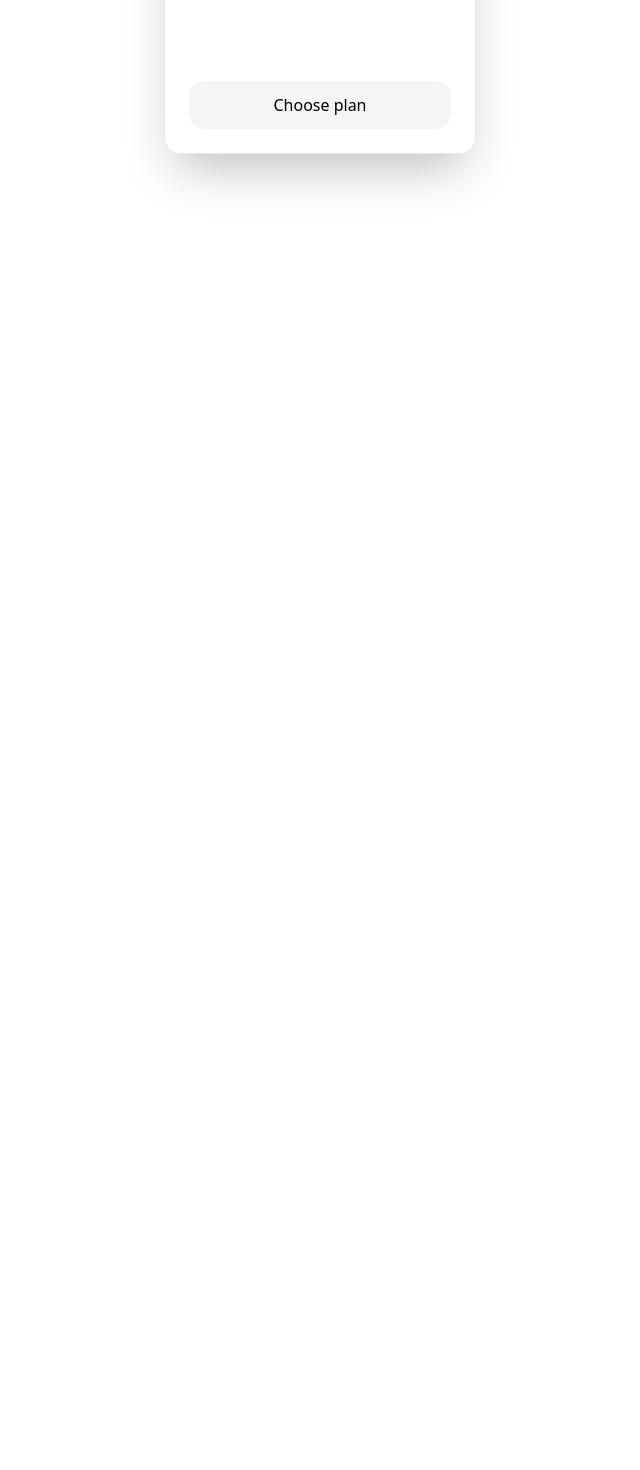
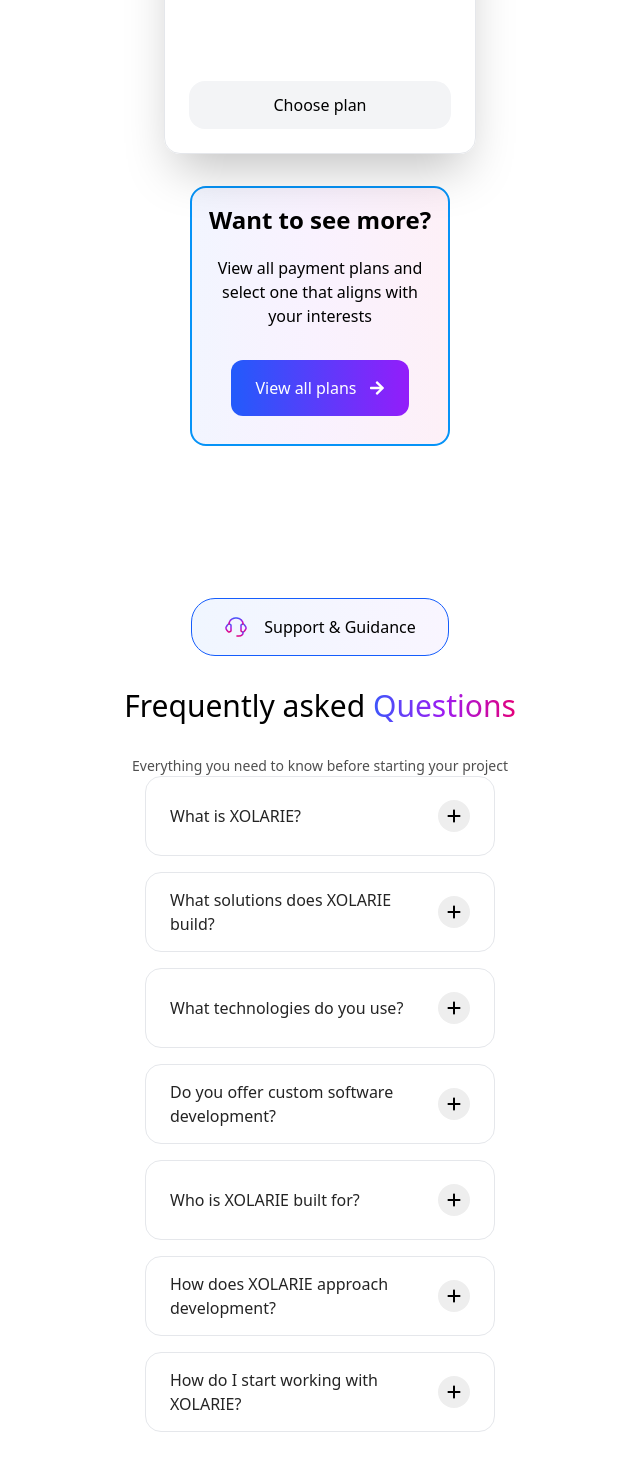
Before and after one commit to xolarie/xolarie-frontend, a React (Vite) app: page / in a window 1280 px wide. Shown: the part 7411-8881 px from the top of the page, without its empty margins (320-960 px from the left). Before the commit the page ends 7661 px from the top, so only its background shows below. Built offline with nearby package versions, Linux system fonts and the light colour scheme.

Commit message:
added faq

```diff
--- a/src/Home.jsx
+++ b/src/Home.jsx
@@ -1,3 +1,4 @@
+import { FaqsWrapper } from "./components/Faqs"
 import { FeaturedProjectsWrapper } from "./components/FeaturedProjects"
 import {HeroWrapper } from "./components/Hero"
 import { HomePricingWrapper } from "./components/HomePricing"
@@ -15,6 +16,7 @@
         <ProcessWrapper />
         <FeaturedProjectsWrapper />
         <HomePricingWrapper />
+        <FaqsWrapper />
     </div>
   )
 }
--- /dev/null
+++ b/src/components/Faqs.jsx
@@ -0,0 +1,31 @@
+import { FaPlus } from "react-icons/fa6";
+import { faqs } from "../constants";
+import { SectionWrapper } from "../hoc";
+import support from "/images/support.png";
+
+const Faqs = () => {
+  return (
+    <div className="flex flex-col items-center">
+      <div className="p-4 px-8 rounded-3xl border border-[#155DFC] bg-gradient-to-r from-[#F0F6FF] to-[#F9F5FF] flex flex-row gap-4">
+        <img src={support} />
+        <p>Support & Guidance</p>
+      </div>
+      <div className="flex flex-col items-center">
+        <h1 className="text-3xl my-8 text-center">Frequently asked <span className="text-transparent bg-clip-text bg-gradient-to-r from-[#3D57FB] via-[#9E1BF1] to-[#E40079]">Questions</span></h1>
+        <p className="text-sm text-center text-[#4F4F4F]">Everything you need to know before starting your project</p>
+      </div>
+      <ul className="flex flex-col gap-4">
+        {
+            faqs.map((item, i) => (
+                <li key={i} className="flex border py-3 px-6 h-20 rounded-2xl w-[350px] relative ">
+                    <button className="flex  items-center w-full "><p className="w-[80vw] text-left text-[#242424]">{item.question}</p><span className="rounded-full bg-[#EEEEEE] p-2"><FaPlus /></span></button>
+                </li>
+            ))
+        }
+      </ul>
+    </div>
+  );
+};
+
+const FaqsWrapper = SectionWrapper(Faqs, "faqs");
+export { FaqsWrapper };
--- a/src/components/HomePricing.jsx
+++ b/src/components/HomePricing.jsx
@@ -1,4 +1,4 @@
-import { FaCheck } from "react-icons/fa";
+import { FaArrowRight, FaCheck } from "react-icons/fa";
 import { homePricing } from "../constants";
 import { SectionWrapper } from "../hoc";
 
@@ -58,6 +58,14 @@
           </li>
         ))}
       </ul>
+            <div className="flex flex-col items-center w-[260px] rounded-2xl border-[#0693F7] p-4 bg-gradient-to-r from-[#2658FB0F] via-[#9D1CF10F] to-[#E2017C0F] border-2 h-[260px]">
+              <p className="text-2xl font-bold text-center mb-5">Want to see more?</p>
+              <p className="text-center mb-8">View all payment plans and select one that aligns with your interests</p>
+              <button className=" bg-gradient-to-r text-white px-6 py-4 rounded-xl from-[#225BFB] to-[#931DFA] flex gap-3 justify-center items-center">
+                <p>View all plans</p>
+                <FaArrowRight />
+              </button>
+            </div>
     </div>
   );
 };
--- a/src/constants/index.js
+++ b/src/constants/index.js
@@ -268,4 +268,35 @@
     },
 ]
 
-export { navDatas, servicesData, trustedCompany, process, projects, homePricing };
+const faqs = [
+    {
+        question : "What is XOLARIE?",
+        answer : "XOLARIE is a next-generation technology studio engineering intelligent digital systems, scalable software, and future-ready products. We operate at the intersection of innovation, automation, and performance."
+    },
+    {
+        question : "What solutions does XOLARIE build?",
+        answer : "We design and develop advanced web and mobile applications, product designs, blockchain and decentralized systems, AI-powered systems, automation frameworks, and digital infrastructures built for speed, security, and scalability."
+    },
+    {
+        question : "What technologies do you use?",
+        answer : "Our stack includes modern frameworks and tools such as JavaScript/TypeScript, React, Next.js, Nuxt.js, Angular.js Vue.js, Nest.js, Node.js, Python, Flask, Django, cloud services, automation tools, and AI-driven systems. Technology selection is always based on performance, security, and long-term scalability."
+    },
+    {
+        question : "Do you offer custom software development?",
+        answer : "Yes. Every solution we build is tailored to your specific business goals, technical requirements, and scalability needs. We do not use one-size-fits-all templates."
+    },
+    {
+        question : "Who is XOLARIE built for?",
+        answer : "Startups, creators, enterprises, businesses, organizations and innovators seeking cutting-edge digital solutions that go beyond conventional development."
+    },
+    {
+        question : "How does XOLARIE approach development?",
+        answer : "We engineer with precision — combining clean architecture, performance optimization, and forward-thinking design. Every solution is built for longevity, scalability, and seamless user experience."
+    },
+    {
+        question : "How do I start working with XOLARIE?",
+        answer : "Initiate contact through our platform. We analyze your vision, design a strategic roadmap, and engineer a solution tailored to your goals."
+    },
+]
+
+export { navDatas, servicesData, trustedCompany, process, projects, homePricing, faqs };
```
Also changed, not shown: public/images/support.png (added).
